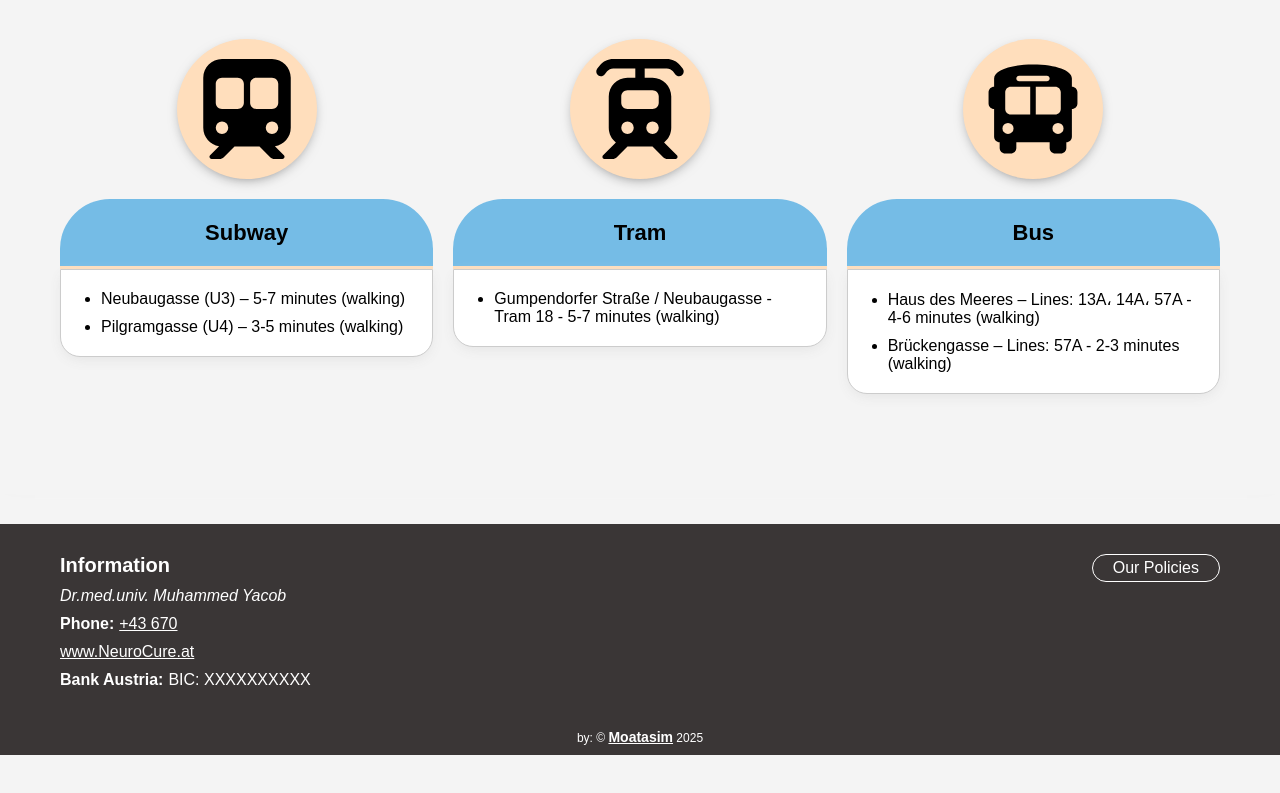
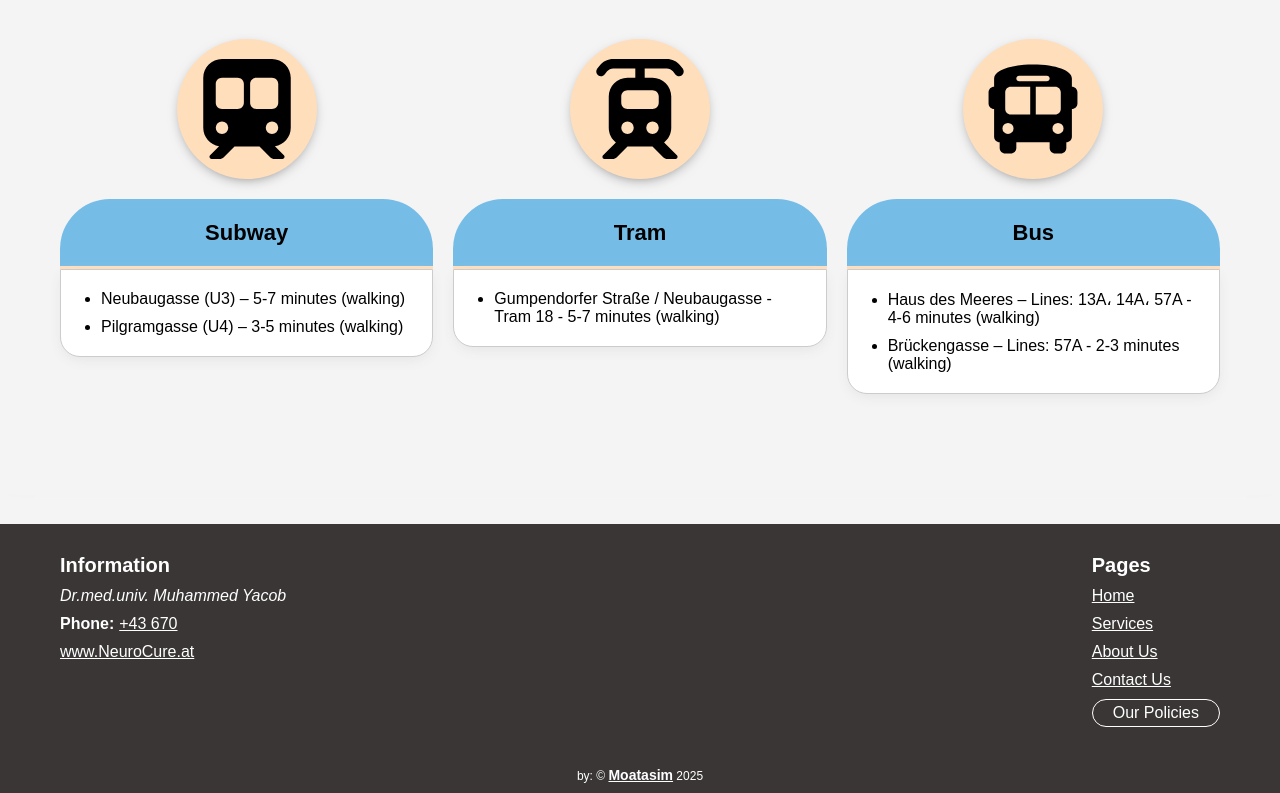
Before and after one commit to MtsmAshraf/neurocure, a Next.js app: page /en/contact in a window 1280 px wide. Shown: the part 1542-2335 px from the top of the page. Before the commit the page ends 2297 px from the top, so only its background shows below. Built offline with nearby package versions, Linux system fonts and the light colour scheme.

Commit message:
footer edits

```diff
--- a/messages/ar.json
+++ b/messages/ar.json
@@ -13,6 +13,11 @@
     "Info": "معلومات",
     "Phone": "هاتف",
     "Note": "(يرجى دائمًا ذكر رقم الفاتورة في خانة الموضوع عند التحويل.)",
+    "Pages": "الصفحات",
+    "Home": "الرئيسية",
+    "Services": "الخدمات",
+    "ContactUs": "اتصل بنا",
+    "AboutUs": "عنا",
     "Datenschutz": "سياساتنا"
   },
   "BookBtn": {
--- a/messages/de.json
+++ b/messages/de.json
@@ -13,6 +13,11 @@
     "Info": "Information",
     "Phone": "Telefon",
     "Note": "(Bitte geben Sie bei Überweisungen stets die Rechnungsnummer im Betreff an.)",
+    "Pages": "Seiten",
+    "Home": "Home",
+    "Services": "Leistungen",
+    "ContactUs": "Kontakt",
+    "AboutUs": "Über uns",
     "Datenschutz": "Unsere Richtlinien"
   },
   "BookBtn": {
--- a/messages/en.json
+++ b/messages/en.json
@@ -13,6 +13,11 @@
     "Info": "Information",
     "Phone": "Phone",
     "Note": "(Please always include the invoice number in the subject line when making transfers)",
+    "Pages": "Pages",
+    "Home": "Home",
+    "Services": "Services",
+    "ContactUs": "Contact Us",
+    "AboutUs": "About Us",
     "Datenschutz": "Our Policies"
   },
   "BookBtn": {
--- a/src/components/Contact/Contact.tsx
+++ b/src/components/Contact/Contact.tsx
@@ -46,9 +46,10 @@ const Contact = ({
                         <FontAwesomeIcon icon={faLocationPin}></FontAwesomeIcon>
                     </span>
                     <address>
-                        {
+                        {/* {
                             t("Address")
-                        }
+                        } */}
+                        Gumpendorferstraße 59-61/2/ Stock1- 1st Floor 1060, Vienna, Austria
                     </address>
                 </div>
             </div>
--- a/src/components/Footer/Footer.tsx
+++ b/src/components/Footer/Footer.tsx
@@ -32,19 +32,34 @@ const Footer = ({
                 <a href="https://www.NeuroCure.at">
                   www.NeuroCure.at
                 </a>
-                <p>
-                  Bank Austria:
-                  <span>
-                    BIC: XXXXXXXXXX
-                  </span>
-                  {/* <br />
-                  <b>
-                    {t("Note")}
-                  </b> */}
-                </p>
               </div>
             </div>
             <div className={styles.pages}>
+              <h4>
+                {
+                  t("Pages")
+                }
+              </h4>
+              <div>
+                <Link href={"/"}>
+                  {t("Home")}
+                </Link>
+              </div>
+              <div>
+                <Link href={"/services"}>
+                  {t("Services")}
+                </Link>
+              </div>
+              <div>
+                <Link href={"/about"}>
+                  {t("AboutUs")}
+                </Link>
+              </div>
+              <div>
+                <Link href={"/contact"}>
+                  {t("ContactUs")}
+                </Link>
+              </div>
               <div>
                 <Link href={"/datenschutz"}>
                   {t("Datenschutz")}
--- a/src/components/Footer/footer.module.css
+++ b/src/components/Footer/footer.module.css
@@ -62,10 +62,21 @@
     gap: 5px;
 }
 .footer > :nth-child(2) .pages h4{
-    padding-left: 20px;
     font-size: 20px;
 }
+.footer > :nth-child(2) .pages > div:not(:last-child){
+    margin-bottom: 10px;
+}
 .footer > :nth-child(2) .pages > div a{
+    color: #fff;
+}
+.footer > :nth-child(2) .pages > div:not(:last-child) a{
+    text-decoration: underline;
+}
+.footer > :nth-child(2) .pages > div a:hover{
+    color: var(--main-color);
+}
+.footer > :nth-child(2) .pages > div:last-child a{
     padding: 4px 20px;
     width: fit-content;
     border-radius: 30px;
@@ -73,7 +84,7 @@
     color: #fff;
     border: 1px solid #fff;
 }
-.footer > :nth-child(2) .pages > div a:hover{
+.footer > :nth-child(2) .pages > div:last-child a:hover{
     background-image: var(--main-gradient);
     border: 1px solid #000;
 }
@@ -98,13 +109,14 @@
 
 @media (max-width: 767px) {
     .footer > :nth-child(2){
-        flex-direction: column;
+        /* flex-direction: column; */
+        justify-content: space-evenly;
     }
     .footer > :nth-child(2) .pages h4{
         padding-left: 0px;
     }
-    .footer > :nth-child(2) .pages > div a{
+    /* .footer > :nth-child(2) .pages > div a{
         margin-left: auto;
         margin-right: auto;
-    }
+    } */
 }
```
